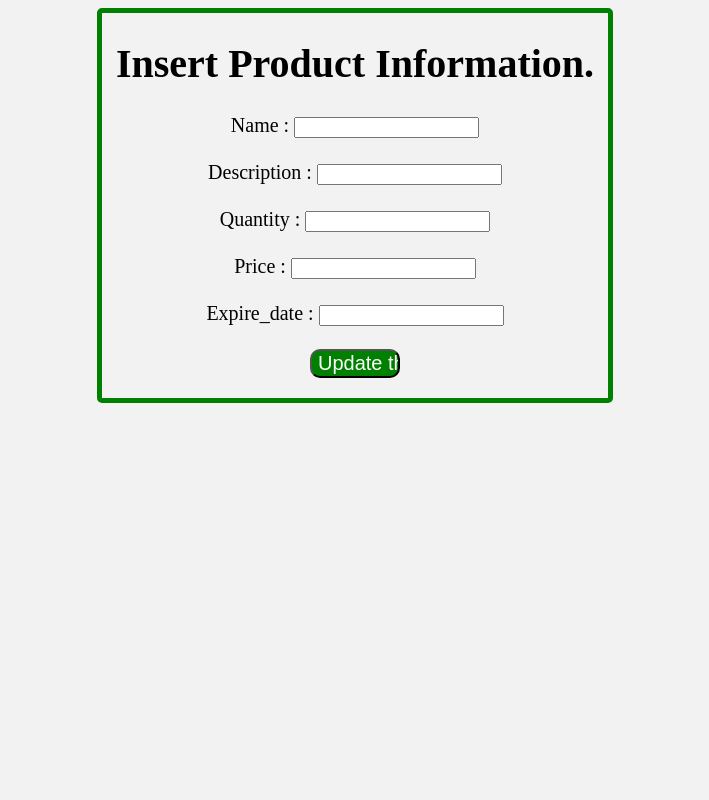
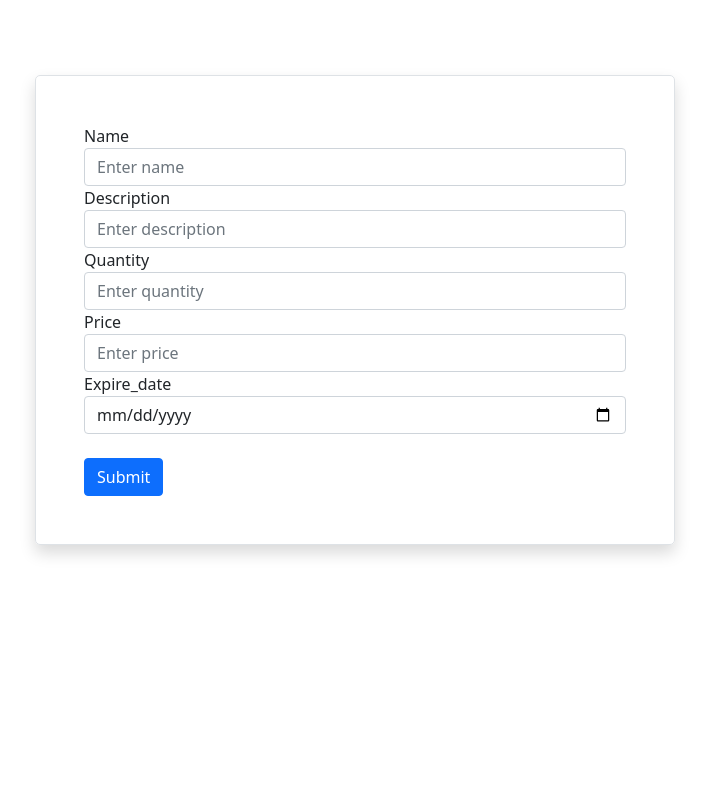
Before and after one commit to zamanmonirbu/web19CSE035, a PHP site: page /edit.php in a window 1280 px wide. Shown: the whole page, without its empty margins (285-994 px from the left). Run offline with PHP 8.4, Linux system fonts and the light colour scheme; data that the repository does not hold is empty; a stand-in replaces the project's code that opens the database connection.

Commit message:
Create edit.php

```diff
--- a/edit.php
+++ b/edit.php
@@ -1,89 +1,72 @@
 <?php
-$conn=mysqli_connect('localhost','root','','cse');
+include 'database.php';
 
-if(isset($_GET['id'])){
-     $getid=$_GET['id'];
-    $sql="SELECT * FROM product WHERE id=$getid";
-    $query=mysqli_query($conn,$sql);
-    $data=mysqli_fetch_assoc($query);
+if(isset($_GET['editid'])){
+    $id=$_GET['editid'];
+}
+$sql="SELECT *FROM product WHERE id=$id";
+$result=mysqli_query($conn,$sql);
 
-    $id         =$data['id'];
-    $name      =$data['name'];
-    $description       =$data['description'];
-    $quantity          =$data['quantity'];
-    $price          =$data['price'];
-    $expire_date          =$data['expire_date'];
+$row=mysqli_fetch_assoc($result);
+$name=$row['name'];
+$description=$row['description'];
+$quantity=$row['quantity'];
+$price=$row['price'];
+$expire_date=$row['expire_date'];
+
+if(isset($_POST['submit'])){
+    $name=$_POST['name'];
+    $description=$_POST['description'];
+    $quantity=$_POST['quantity'];
+    $price=$_POST['price'];
+    $expire_date=$_POST['expire_date'];
+
+$sql="UPDATE product SET name='$name',description='$description',quantity='$quantity',price='$price',expire_date='$expire_date' WHERE  id='$id'";
+$result=mysqli_query($conn,$sql);
+if(!$result){
+    die(mysqli_error($conn));
 }
+else{
+   // echo "update successfully";
+    header('location:index.php');
+    }
+}
+?>
 
+<!doctype html>
+<html lang="en">
+<head>
+    <meta charset="utf-8">
+    <meta name="viewport" content="width=device-width, initial-scale=1">
+    <link href="https://cdn.jsdelivr.net/npm/bootstrap@5.0.2/dist/css/bootstrap.min.css" rel="stylesheet"
+        integrity="sha384-EVSTQN3/azprG1Anm3QDgpJLIm9Nao0Yz1ztcQTwFspd3yD65VohhpuuCOmLASjC" crossorigin="anonymous">
+</head>
 
-if(isset($_POST['edit'])){
-    $iid=$_POST['edit'];
-    $nname=$_POST['name'];
-    $ddescription=$_POST['description'];
-    $qquantity=$_POST['quantity'];
-    $pprice=$_POST['price'];
-    $eexpire_date=$_POST['expire_date'];
+<body>
 
-    echo "Id number is:" .$iid;
-    $sql1="UPDATE product SET name='$nname',description='$ddescription',quantity='$qquantity',price='$pprice',expire_date='$eexpire_date' WHERE id='$iid' ";
-
-    if(mysqli_query($conn,$sql1)==TRUE){
-                header('location:view.php');
-                echo "Data update";
-
-    }
-    else{
-        echo "Data not update";
-    }
-
-}
-
-
-?>
-<html>
-<head>
-    <style>
-        .formation{
-            width:40%;
-            margin:auto;
-            border: 5px solid green;
-            text-align: center;
-            font-size:20px;
-            border-radius:5px;
-        }
-        .insert{
-            font-size:20px;
-            border-radius:10px;
-            width: 90px;
-
-        }
-    </style>
-</head>
-<body style="background-color: #f2f2f2;">
-
-   <div class="formation">
-                <h1>Insert Product Information.</h1>
-            <form action="<?php echo $_SERVER['PHP_SELF'] ?>" method="POST">
-            Name :
-                <input type="text" name="name" value="<?php echo $name;
- ?>"><br><br>
-                Description :
-                <input type="text" name="description" value="<?php echo $description;
- ?>"><br><br>
-                Quantity :
-                <input type="text" name="quantity" value="<?php echo $quantity;
- ?>"><br><br>
-                Price :
-                <input type="text" name="price" value="<?php echo $price;
- ?>"><br><br>
-                Expire_date :
-                <input type="text" name="expire_date" value="<?php echo $expire_date;
- ?>"><br><br>
-
-                <input class="insert" type="submit" name="edit" value="<?php echo $id."Update the Value"?>"  style="color:white;background-color:green;">
-
-            </form>
-    </div>
-
+<form action="" method="POST" class="border shadow p-5" style="margin-left:25%;width:50%;margin-top:75px;border-radius:5px">
+        <div class="form-group">
+            <label>Name</label>
+            <input type="text" value="<?php echo $name ?>" class="form-control" placeholder="Enter name" name="name">
+        </div>
+        <div class="form-group">
+            <label>Description</label>
+            <input type="text" value="<?php echo $description ?>" class="form-control" placeholder="Enter description" name="description">
+        </div>
+        <div class="form-group">
+            <label>Quantity</label>
+            <input type="text" value="<?php echo $quantity ?>" class="form-control" placeholder="Enter quantity" name="quantity">
+        </div>
+        <div class="form-group">
+            <label>Price</label>
+            <input type="text" value="<?php echo $price ?>" class="form-control" placeholder="Enter price" name="price">
+       </div>
+        <div class="form-group">
+            <label>Expire_date</label>
+            <input type="date" value="<?php echo $expire_date ?>" class="form-control" placeholder="Enter expire_date" name="expire_date">
+       </div>
+        <br>
+        <button type="submit" class="btn btn-primary" name="submit">Submit</button>
+    </form>
 </body>
 </html>
```
